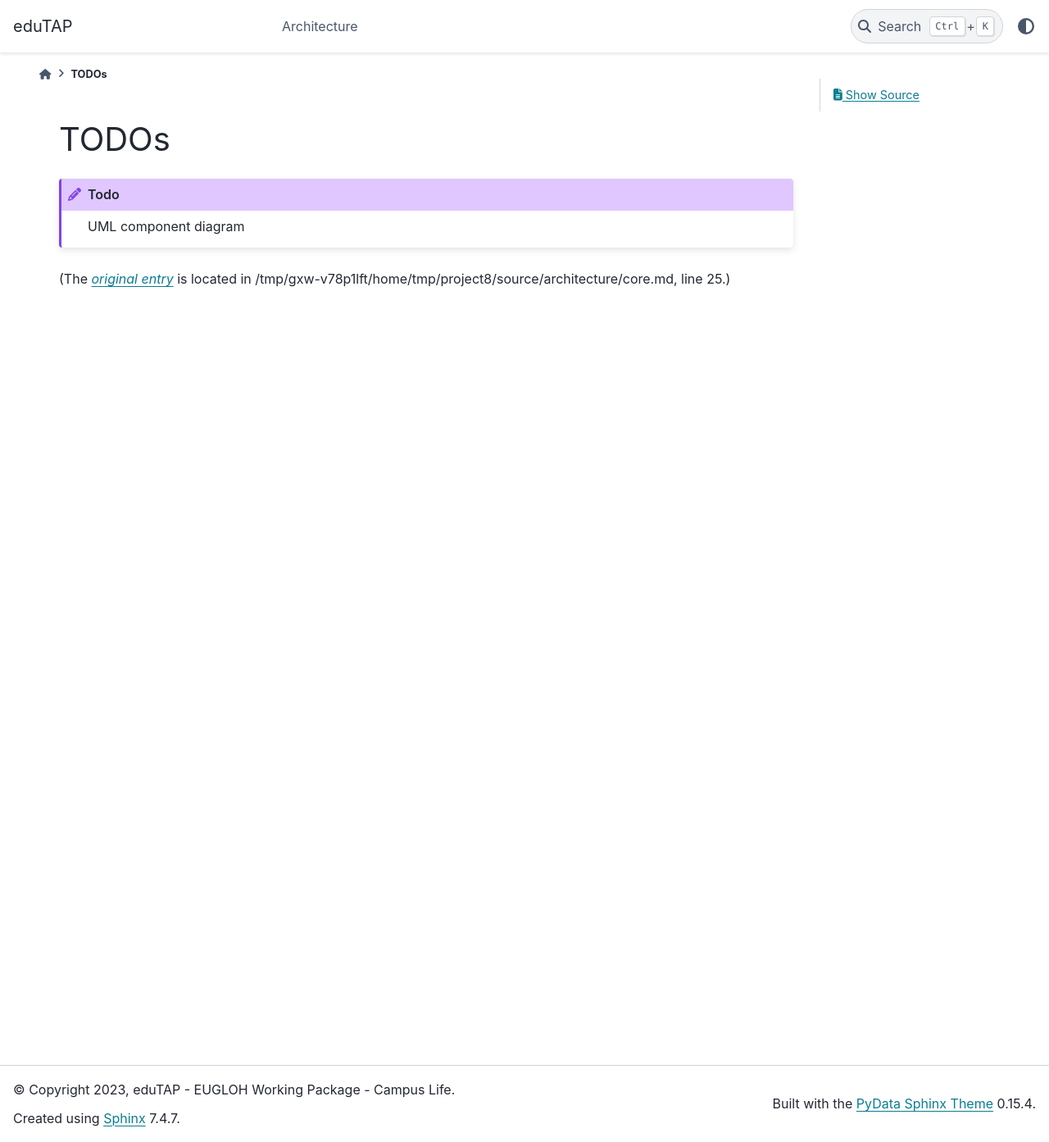
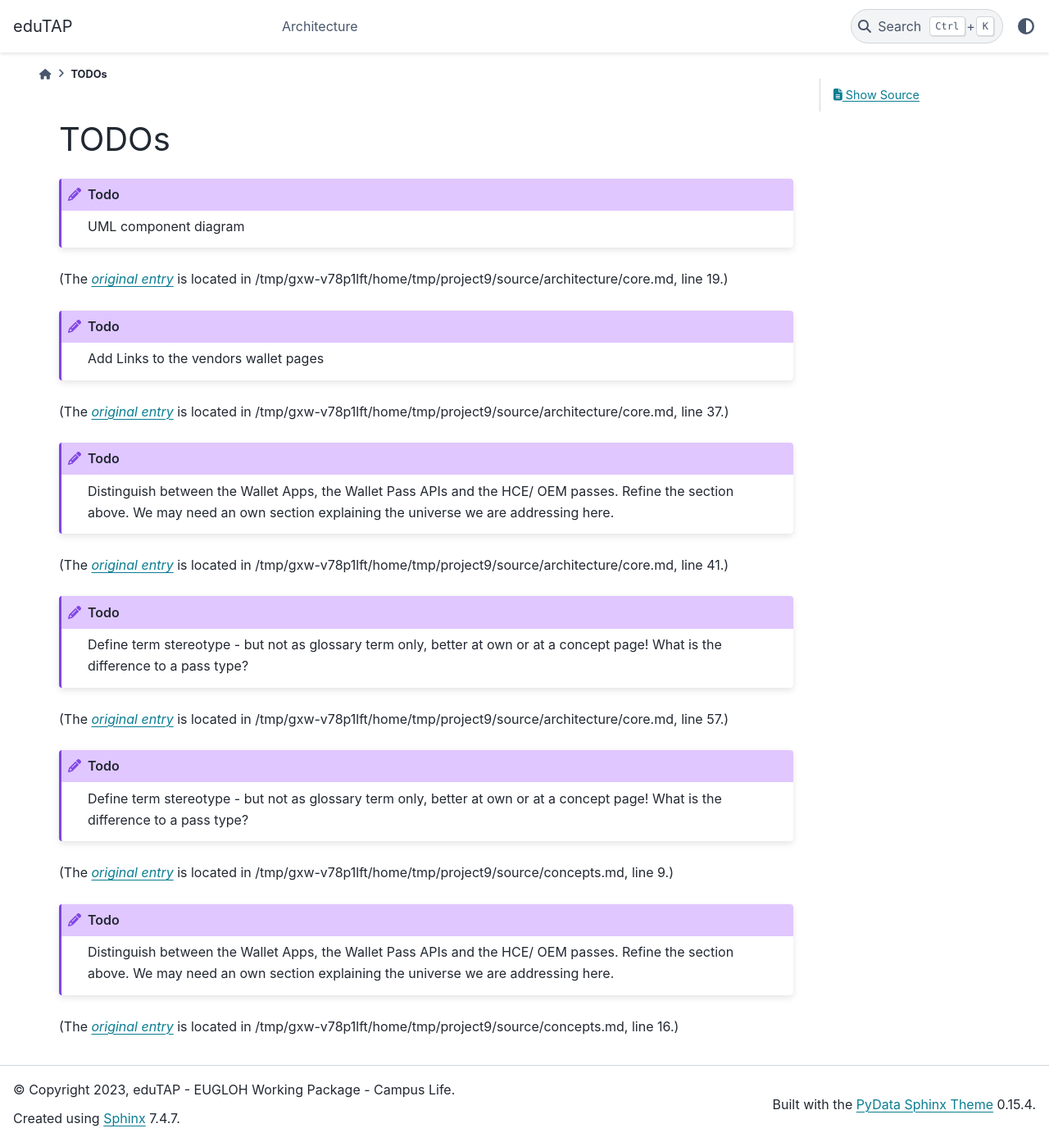
Before and after one commit to edutap-eu/documentation, a Sphinx documentation site: the page built from source/todolist.md, in a window 1280 px wide and 1393 px high. Shown: the whole window at 82% size. Built offline with Sphinx 7.4.7 and the PyData theme 0.15.4, drawn with Linux system fonts in a browser that asks for light colours; pages that are not in the unit, such as notebooks, are missing from menus.

Commit message:
more core and new concepts

````diff
--- a/source/architecture/core.md
+++ b/source/architecture/core.md
@@ -1,36 +1,67 @@
 # Architecture of the eduTAP Core
-
-todo:
-- what does the core contain/do?
-- which components are in the core
-- how do they communicate, where are the boundaries?
-- ...
 
 The eduTAP Core is a collection of components to create, issue, and manage passes.
 
-It provides generic components to be used and installed at the :term:`HEIs`, but does not contain parts specific to the software and databases used at the institutions. Latter are part of the eduTAP :term:`MaSAs`.
+It provides generic components to be used and installed at the {term}`HEIs<HEI>`, but does not contain parts specific to the software and databases used at the institutions. Latter are part of the eduTAP {term}`MaSAs<MaSA>`.
 
 It contains the following main components:
 
-- Libraries to communicate with the vendor-specific wallet APIs, like with Google, Apple, or :term:`HCE` systems like NXP, Legic and HID. In the future, other wallet providers are planned to be supported.
+- Libraries to communicate with the vendor-specific wallet APIs, like with Google, Apple, or {term}`HCE` systems like NXP, Legic and HID. In the future, other wallet providers are planned to be supported.
 - An abstract vendor-neutral library to support all libraries above on a simplified level by providing a unified API.
 - A scalable event-based system to distribute data emitted by wallet actions.
 - a callback handler to proxy events emitted by the wallet provider to the eduTAP system.
-  The events are emitted if a pass is saved or deleted in the :term:`holder's wallet`.
+  The events are emitted if a pass is saved or deleted in the holder's {term}`wallet`.
 - Front ends to manage and issue passes:
   - A "Pass Management Portal" to create/ update pass classes (including a generic "Pass Designer") and manage the lifecycle of pass objects,
   - A white label "Pass User Portal" (web and kiosk modes) to apply for passes and manage their passes.
-    It can be configured to define which :term:`pass classes` are to be managed.
+    It can be configured to define which {term}`pass classes <pass class>` are to be managed.
 
 ```{todo}
 UML component diagram
 ```
 
-## Wallet specific APIs
+## Wallet specific API Libraries
 
-...
+A set of libraries to be used by developers writing management software for passes to interact with the specific vendors REST APIs.
 
-## Abstract Library
+In eduTAP the APIs are meant to be used by the Pass Management Portal and the Pass User Portal.
+
+It is planned to support the following vendors
+
+- Apple
+- Google
+- HCE vendors (NXP, Legic, HID)
+- EUDI Wallet
+- Open Wallet Foundation
+
+```{todo}
+Add Links to the vendors wallet pages
+```
+
+```{todo}
+Distinguish between the Wallet Apps, the Wallet Pass APIs and the HCE/ OEM passes. Refine the section above. We may need an own section explaining the universe we are addressing here.
+```
+
+At first, we will implement APIs for Google and Apple. The next part focuses on this.
+
+For both, pass objects and pass classes the API provides the following functionality:
+- create,
+- read,
+- update,
+- notify (messaging)
+- manage the state (lifecycle),
+- list (with basic filters).
+
+There are predefined, vendor-specific stereotypes of pass classes (access, payment, transit, health, ...)
+
+```{todo}
+Define term stereotype - but not as glossary term only, better at own or at a concept page!
+What is the difference to a pass type?
+```
+
+## Abstract Wallet Library
+
+
 
 ## Event system
 
--- /dev/null
+++ b/source/concepts.md
@@ -0,0 +1,18 @@
+# Concepts
+
+Here we explain concepts in the context of wallets and how things are interconnected.
+
+## How the types of pass classes are organized
+
+Or how stereotype and pass types are organized and define the data models of the pass classes.
+
+```{todo}
+Define term stereotype - but not as glossary term only, better at own or at a concept page!
+What is the difference to a pass type?
+```
+
+## How wallet apps, wallet providers, and host card emulation are connected
+
+```{todo}
+Distinguish between the Wallet Apps, the Wallet Pass APIs and the HCE/ OEM passes. Refine the section above. We may need an own section explaining the universe we are addressing here.
+```
````
Also changed, not shown: source/architecture/masas.md (added, +6 -0 lines), source/architecture/overview.md (+3 -1 lines).
